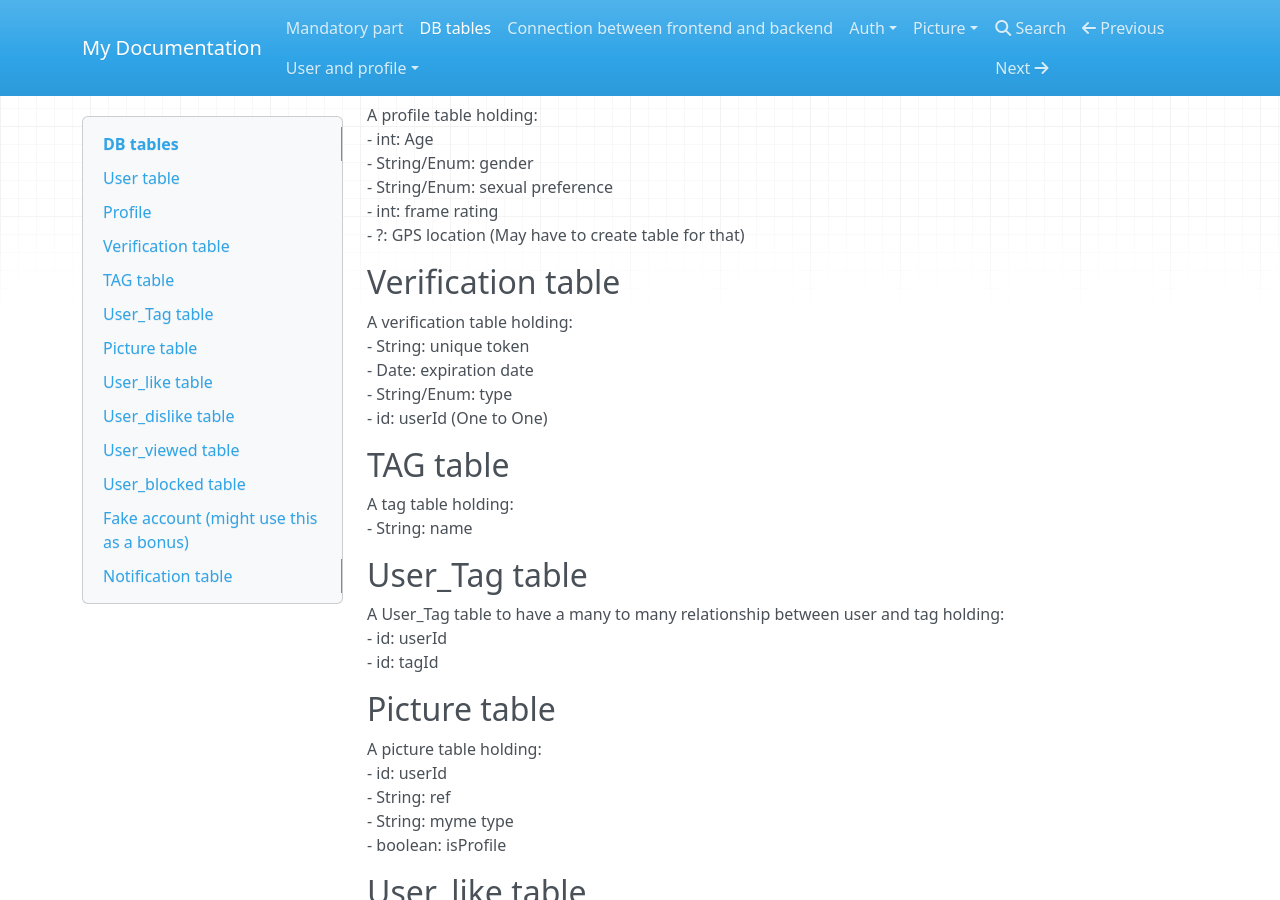
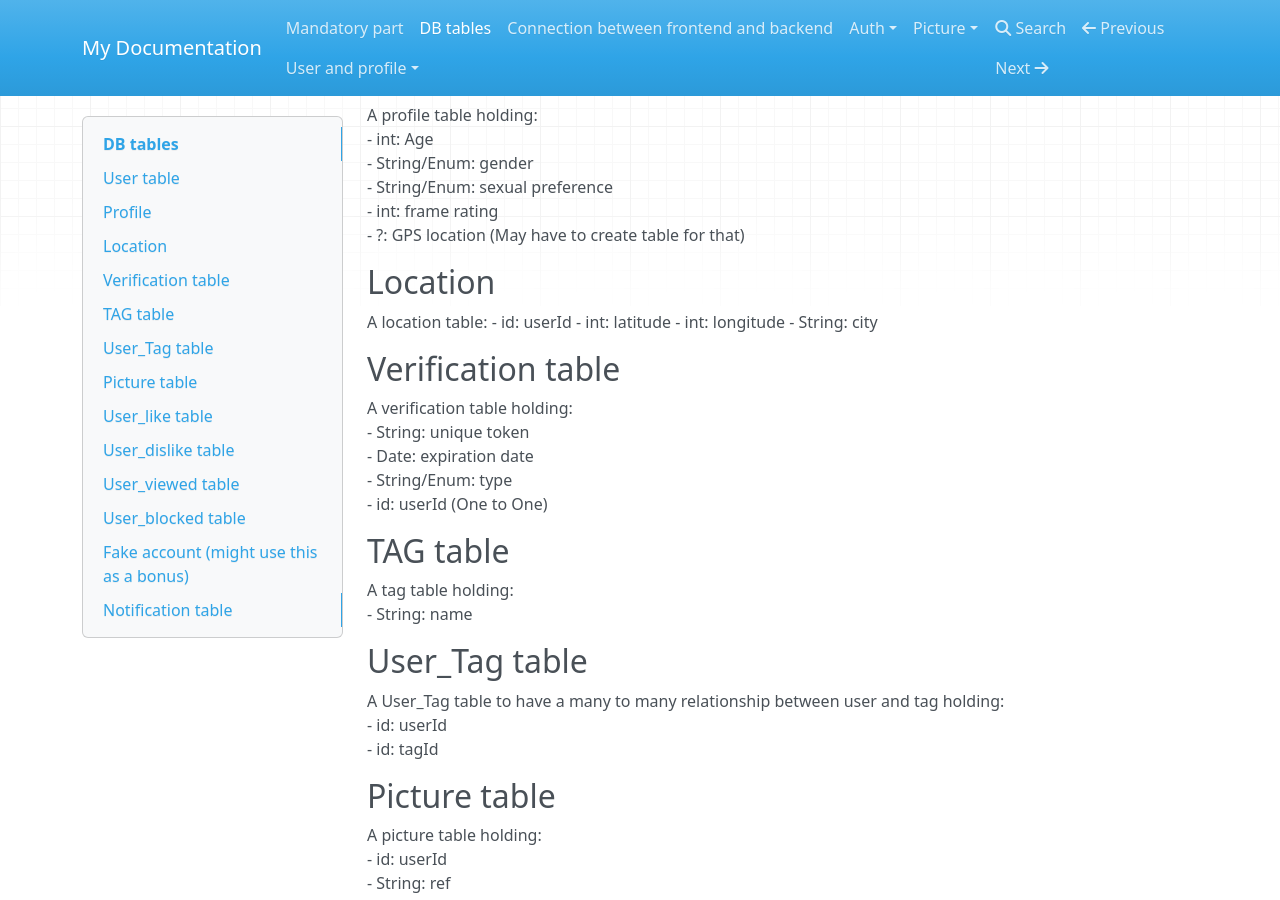
Before and after one commit to MaxenceLiboz/matcha, an MkDocs documentation site: the page built from docs/database.md, in a window 1280 px wide and 900 px high, scrolled down 372 px. Built offline with MkDocs 1.6.1, drawn with Linux system fonts in a browser that asks for light colours; nearby versions of some CDN libraries.

Commit message:
[Doc] Adding location column

```diff
--- a/docs/database.md
+++ b/docs/database.md
@@ -17,6 +17,13 @@ A profile table holding:
 - String/Enum: sexual preference
 - int: frame rating
 - ?: GPS location (May have to create table for that)
+
+## Location
+A location table:
+- id: userId
+- int: latitude
+- int: longitude
+- String: city
 
 ## Verification table
 A verification table holding:
```
